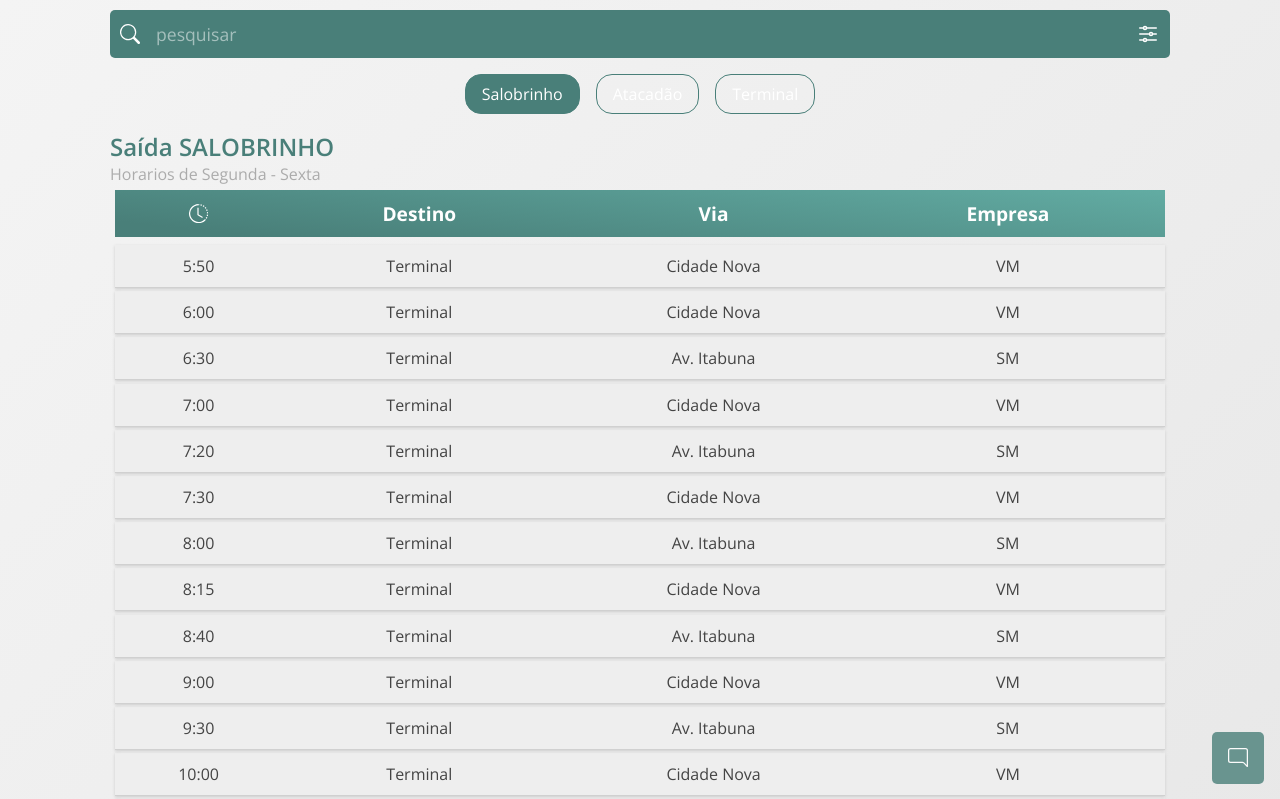
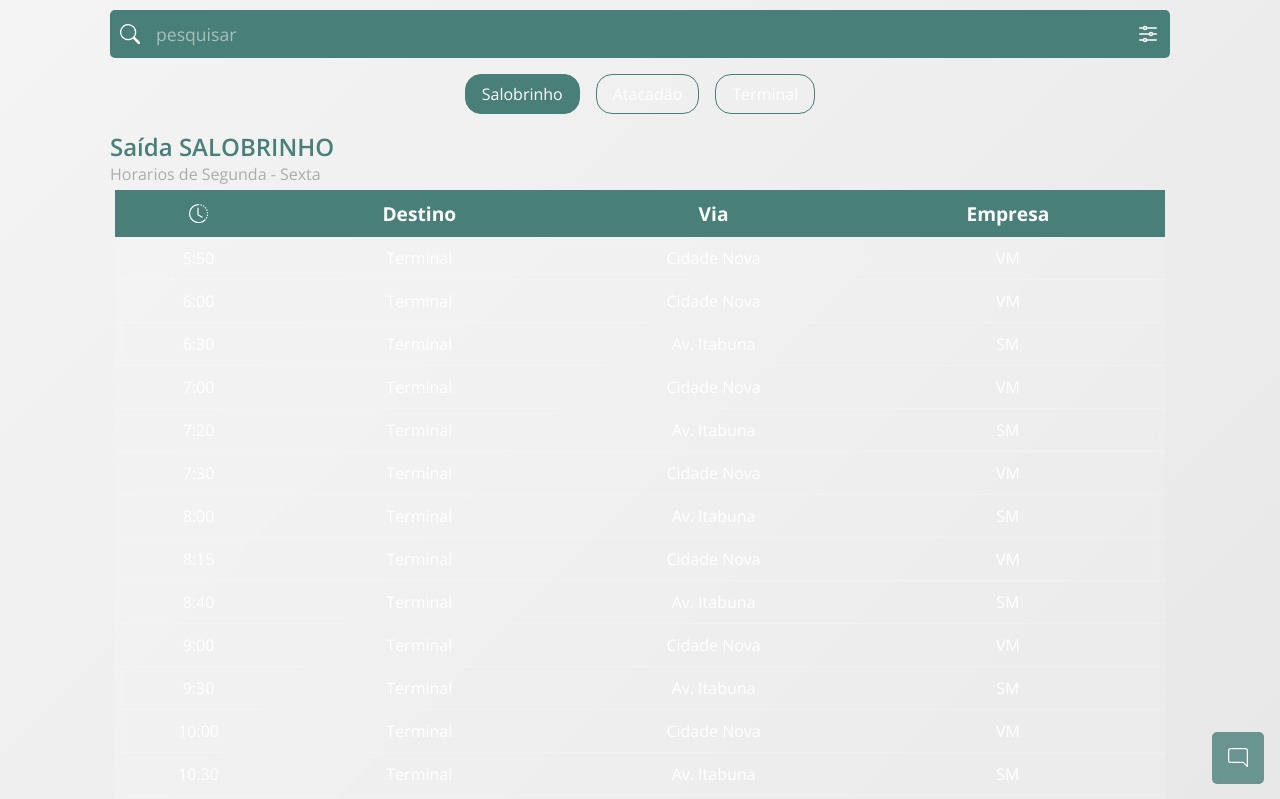
Before and after one commit to Beatriz-ux/BuscaBus, a Next.js app: page / in a window 1280 px wide. Shown: the top 799 px of the page. Built offline with nearby package versions, Linux system fonts and the light colour scheme.

Commit message:
fix: mudando estilo da tabela

```diff
--- a/src/components/Table/table.module.css
+++ b/src/components/Table/table.module.css
@@ -1,17 +1,11 @@
 .tabela {
   display: flex;
   flex-direction: column;
-  gap: 0.5rem;
   padding: 5px;
 }
 .cabecalho {
   display: flex;
-  background: rgb(2, 0, 36);
-  background: linear-gradient(
-    186deg,
-    rgb(98, 172, 163),
-    rgba(73, 127, 121, 1) 90%
-  );
+  background: var(--primary-color);
   font-weight: bold;
   font-size: 1.2rem;
   text-align: center;
@@ -19,6 +13,7 @@
   color: #fff;
   position: sticky;
   top: 0;
+  z-index: 1;
 }
 .cabecalho div {
   flex: 1;
@@ -32,8 +27,8 @@
 .conteudo {
   display: flex;
   flex-direction: column;
-  gap: 0.2rem;
-  background-color: #eee;
+  background-color: #fff2;
+  backdrop-filter: blur(5px);
 }
 
 .linha {
@@ -41,8 +36,8 @@
   padding: 10px;
   justify-content: center;
   text-align: center;
-  box-shadow: 0px 1px 3px #ccc;
-  border-bottom: 1px solid #00000020;
+  border-bottom: 1px solid #fff3;
+  color: #fff;
 }
 
 .linha div {
```
